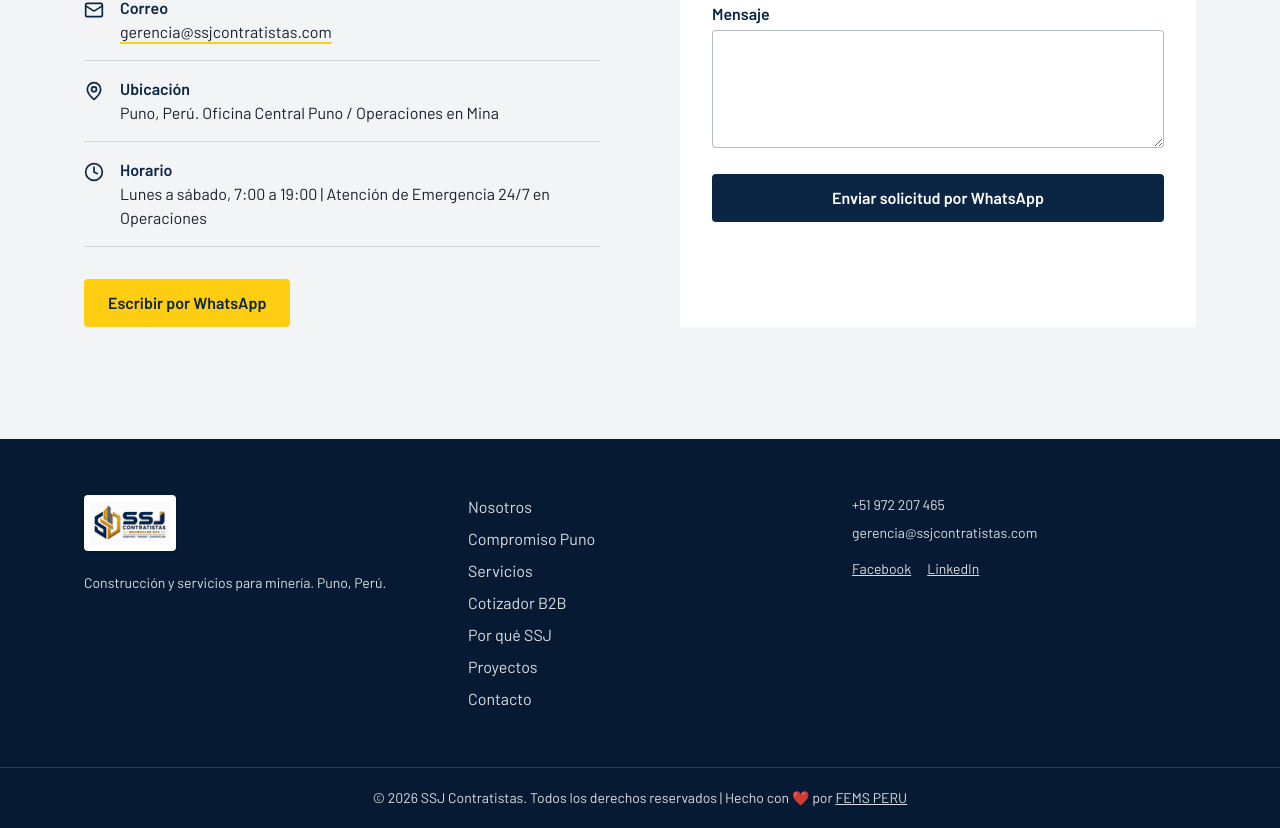
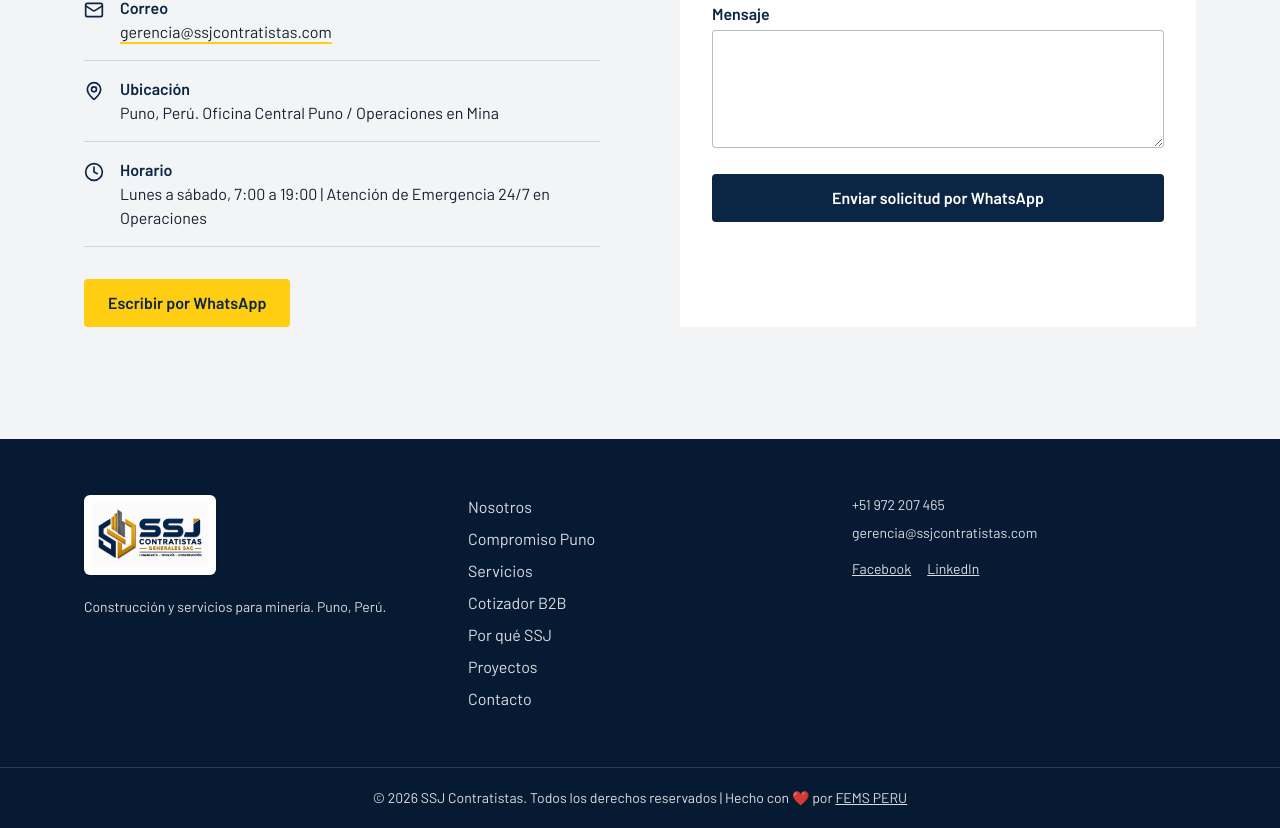
Before and after one commit to cmartinez11/ssjcontratistas, a React (Vite) app: page / in a window 1280 px wide. Shown: the part 7622-8450 px from the top of the page. Built offline with nearby package versions, Linux system fonts and the light colour scheme.

Commit message:
Se agrando un poco el logo

```diff
--- a/src/components/Footer.jsx
+++ b/src/components/Footer.jsx
@@ -9,7 +9,7 @@ export default function Footer() {
             <img
               src="/images/logo-ssj-contratista.jpeg"
               alt="SSJ Contratistas"
-              className="h-12 md:h-14 w-auto rounded bg-white p-1.5 object-contain shadow-sm"
+              className="h-16 md:h-20 w-auto object-contain bg-white p-2 rounded-md shadow-sm"
             />
           </a>
           <p className="mt-4 max-w-xs text-sm">Construcción y servicios para minería. {company.city}.</p>
--- a/src/components/Header.jsx
+++ b/src/components/Header.jsx
@@ -12,7 +12,7 @@ export default function Header() {
           <img
             src="/images/logo-ssj-contratista.jpeg"
             alt="SSJ Contratistas"
-            className="h-10 md:h-12 w-auto object-contain"
+            className="h-14 md:h-16 w-auto object-contain"
           />
         </a>
 
```
Also changed, not shown: package.json (+17 -3 lines), 1 other file (tests, documents, lock files or other folders).
